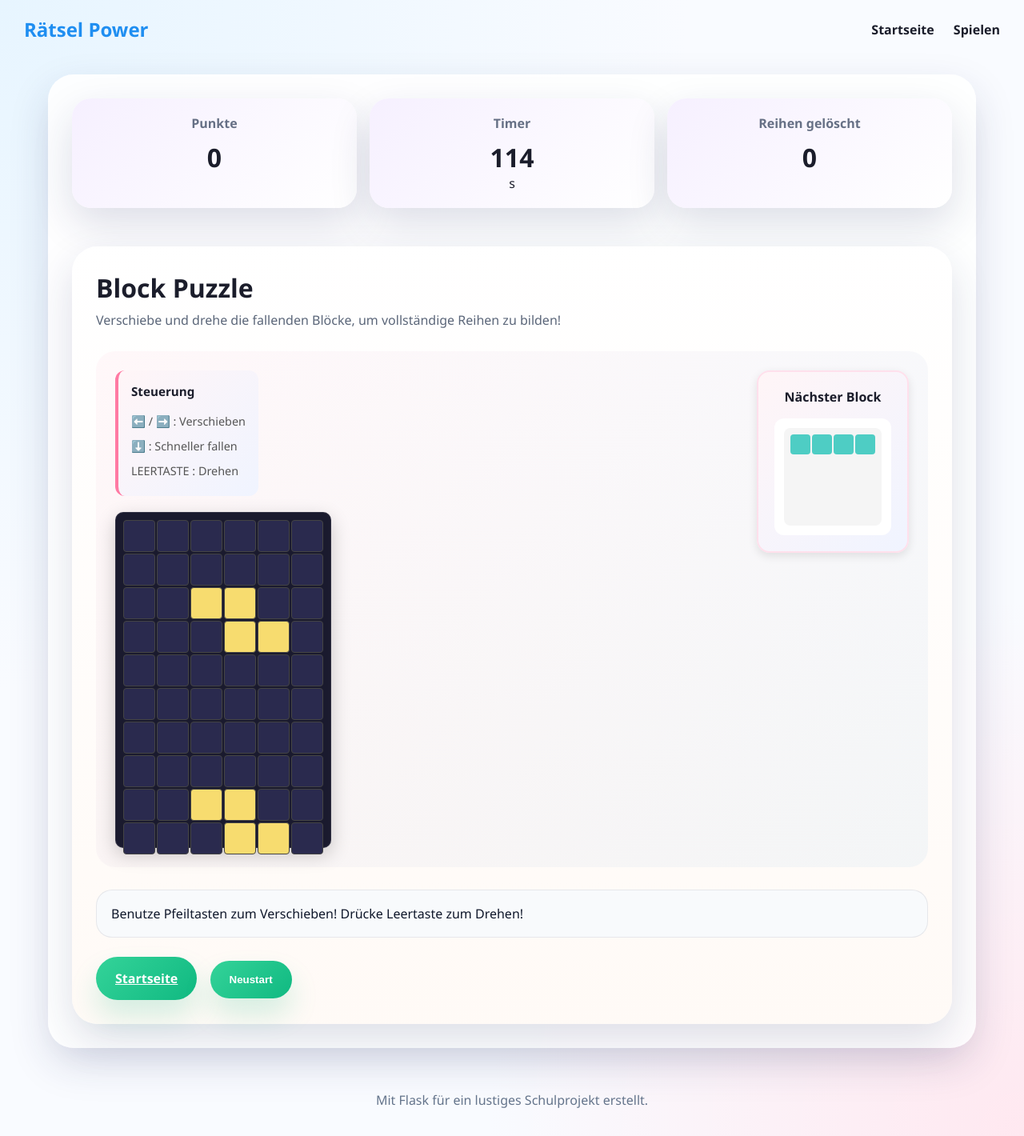
After one commit to Astha31/latest, a Flask app: page /block-puzzle in a window 1280 px wide. The commit adds this page. Shown: the whole page at 80% size. Run offline with Flask 2, Linux system fonts and the light colour scheme.

Commit message:
puzzle game

```diff
--- a/app.py
+++ b/app.py
@@ -20,6 +20,11 @@ def game():
     ]
     return render_template('game.html', puzzles=puzzles)
 
+# Block puzzle game page route: a fun block-shifting puzzle game.
+@app.route('/block-puzzle')
+def block_puzzle():
+    return render_template('block-puzzle.html')
+
 # Run the app when this file is executed directly.
 if __name__ == '__main__':
     app.run(debug=True)
--- a/static/css/style.css
+++ b/static/css/style.css
@@ -284,6 +284,145 @@ main {
   margin-top: 24px;
 }
 
+.action-row a,
+.action-row button {
+  margin-right: 12px;
+}
+
+.button-group {
+  display: flex;
+  gap: 16px;
+  flex-wrap: wrap;
+}
+
+/* Block Puzzle Game Styles */
+.block-game-container {
+  display: grid;
+  grid-template-columns: 1fr auto;
+  gap: 30px;
+  align-items: start;
+  margin: 28px 0;
+  padding: 24px;
+  background: linear-gradient(135deg, rgba(255, 122, 163, 0.05), rgba(31, 142, 221, 0.05));
+  border-radius: 24px;
+}
+
+.game-column {
+  display: flex;
+  flex-direction: column;
+  gap: 20px;
+  align-items: flex-start;
+}
+
+.controls-info {
+  padding: 16px;
+  background: linear-gradient(135deg, #fff5f7, #f0f4ff);
+  border-radius: 12px;
+  border-left: 4px solid var(--primary);
+}
+
+.controls-info h3 {
+  margin: 0 0 12px;
+  font-size: 0.95rem;
+  color: var(--text);
+}
+
+.controls-info ul {
+  margin: 0;
+  padding: 0;
+  list-style: none;
+}
+
+.controls-info li {
+  padding: 6px 0;
+  font-size: 0.9rem;
+  color: #555;
+}
+
+.game-grid {
+  display: grid;
+  gap: 2px;
+  padding: 12px;
+  background: #1a1a2e;
+  border-radius: 12px;
+  width: fit-content;
+  box-shadow: 0 8px 24px rgba(0, 0, 0, 0.2), inset 0 0 0 1px rgba(255,255,255,0.1);
+}
+
+.grid-cell {
+  width: 40px;
+  height: 40px;
+  background-color: #2a2a4e;
+  border: 1px solid #444;
+  border-radius: 4px;
+  transition: all 0.1s ease;
+}
+
+.grid-cell:hover {
+  box-shadow: inset 0 0 8px rgba(255, 255, 255, 0.1);
+}
+
+.next-block-panel {
+  min-width: 140px;
+  padding: 20px;
+  background: linear-gradient(135deg, #fff5f7, #f0f4ff);
+  border-radius: 16px;
+  border: 2px solid #ffe0ec;
+  text-align: center;
+  box-shadow: 0 4px 12px rgba(0, 0, 0, 0.1);
+}
+
+.next-block-panel h3 {
+  margin: 0 0 16px;
+  font-size: 1rem;
+  color: var(--text);
+}
+
+.next-blocks-display {
+  display: flex;
+  justify-content: center;
+  padding: 12px;
+  background: white;
+  border-radius: 12px;
+  min-height: 120px;
+  align-items: center;
+}
+
+.block-preview {
+  display: grid;
+  grid-template-columns: repeat(4, 25px);
+  grid-template-rows: repeat(4, 25px);
+  gap: 2px;
+  background: #f5f5f5;
+  padding: 8px;
+  border-radius: 8px;
+}
+
+.preview-cell {
+  background: #e0e0e0;
+  border-radius: 3px;
+  width: 25px;
+  height: 25px;
+}
+
+@media (max-width: 900px) {
+  .block-game-container {
+    grid-template-columns: 1fr;
+    gap: 20px;
+  }
+
+  .next-block-panel {
+    min-width: auto;
+    width: 100%;
+    max-width: 300px;
+    margin: 0 auto;
+  }
+
+  .next-blocks-display {
+    justify-content: center;
+  }
+}
+
 footer {
   text-align: center;
   padding: 18px 20px;
--- /dev/null
+++ b/static/js/block-puzzle.js
@@ -0,0 +1,373 @@
+// Block Puzzle Game Logic - Tetris-style with falling blocks and shifting mechanics
+// Players move and rotate blocks to form complete rows and clear them
+
+const GRID_WIDTH = 6;
+const GRID_HEIGHT = 10;
+const CELL_SIZE = 40;
+
+// Game state
+let grid = [];
+let score = 0;
+let linesCleared = 0;
+let timer = 120;
+let gameOver = false;
+let intervalId = null;
+let gameLoopId = null;
+let currentBlock = null;
+let nextBlock = null;
+
+// Tetris block shapes (Tetrominoes) - as arrays of [row, col] offsets
+const BLOCK_SHAPES = {
+    I: { shape: [[0, 0], [0, 1], [0, 2], [0, 3]], color: '#4ECDC4' },
+    O: { shape: [[0, 0], [0, 1], [1, 0], [1, 1]], color: '#45B7D1' },
+    T: { shape: [[0, 1], [1, 0], [1, 1], [1, 2]], color: '#FFA07A' },
+    S: { shape: [[0, 1], [0, 2], [1, 0], [1, 1]], color: '#98D8C8' },
+    Z: { shape: [[0, 0], [0, 1], [1, 1], [1, 2]], color: '#F7DC6F' },
+    J: { shape: [[0, 0], [1, 0], [1, 1], [1, 2]], color: '#FF6B6B' },
+    L: { shape: [[0, 2], [1, 0], [1, 1], [1, 2]], color: '#C9ADA7' }
+};
+
+const BLOCK_TYPES = Object.keys(BLOCK_SHAPES);
+
+// DOM elements
+const gameGrid = document.getElementById('game-grid');
+const scoreElement = document.getElementById('score');
+const timerElement = document.getElementById('timer');
+const linesElement = document.getElementById('lines');
+const gameMessage = document.getElementById('game-message');
+const restartButton = document.getElementById('restart-button');
+const nextBlocksDisplay = document.getElementById('next-blocks');
+
+// Initialize the game
+function initGame() {
+    grid = Array(GRID_HEIGHT).fill().map(() => Array(GRID_WIDTH).fill(null));
+    score = 0;
+    linesCleared = 0;
+    timer = 120;
+    gameOver = false;
+
+    spawnNewBlock();
+    renderGrid();
+    updateDisplay();
+    startTimer();
+    startGameLoop();
+    setMessage('Benutze Pfeiltasten zum Verschieben! Drücke Leertaste zum Drehen!');
+}
+
+// Spawn a new falling block
+function spawnNewBlock() {
+    if (nextBlock) {
+        currentBlock = nextBlock;
+    } else {
+        const type = BLOCK_TYPES[Math.floor(Math.random() * BLOCK_TYPES.length)];
+        const blockData = BLOCK_SHAPES[type];
+        currentBlock = {
+            shape: blockData.shape.map(([r, c]) => [r, c]),
+            color: blockData.color,
+            row: 0,
+            col: 2
+        };
+    }
+
+    // Generate next block
+    const nextType = BLOCK_TYPES[Math.floor(Math.random() * BLOCK_TYPES.length)];
+    const nextBlockData = BLOCK_SHAPES[nextType];
+    nextBlock = {
+        shape: nextBlockData.shape.map(([r, c]) => [r, c]),
+        color: nextBlockData.color,
+        row: 0,
+        col: 2
+    };
+
+    renderNextBlock();
+
+    // Check for game over (new block can't spawn)
+    if (!canMoveTo(currentBlock.row, currentBlock.col, currentBlock.shape)) {
+        gameOver = true;
+        endGame();
+    }
+}
+
+// Render the next block preview
+function renderNextBlock() {
+    nextBlocksDisplay.innerHTML = '';
+    const preview = document.createElement('div');
+    preview.className = 'block-preview';
+    preview.style.display = 'grid';
+    preview.style.gridTemplateColumns = 'repeat(4, 25px)';
+    preview.style.gridTemplateRows = 'repeat(4, 25px)';
+    preview.style.gap = '2px';
+
+    // Find bounds of next block shape
+    const allCells = {};
+    nextBlock.shape.forEach(([r, c]) => {
+        allCells[`${r},${c}`] = true;
+    });
+
+    for (let r = 0; r < 4; r++) {
+        for (let c = 0; c < 4; c++) {
+            const cell = document.createElement('div');
+            cell.style.width = '25px';
+            cell.style.height = '25px';
+            cell.style.gridColumn = c + 1;
+            cell.style.gridRow = r + 1;
+            if (allCells[`${r},${c}`]) {
+                cell.style.backgroundColor = nextBlock.color;
+                cell.style.borderRadius = '4px';
+            }
+            preview.appendChild(cell);
+        }
+    }
+
+    nextBlocksDisplay.appendChild(preview);
+}
+
+// Check if block can move to a position
+function canMoveTo(row, col, shape) {
+    for (let [r, c] of shape) {
+        const newRow = row + r;
+        const newCol = col + c;
+
+        if (newCol < 0 || newCol >= GRID_WIDTH || newRow >= GRID_HEIGHT) {
+            return false;
+        }
+
+        if (newRow >= 0 && grid[newRow][newCol] !== null) {
+            return false;
+        }
+    }
+    return true;
+}
+
+// Render the game grid
+function renderGrid() {
+    gameGrid.innerHTML = '';
+    gameGrid.style.display = 'grid';
+    gameGrid.style.gridTemplateColumns = `repeat(${GRID_WIDTH}, ${CELL_SIZE}px)`;
+    gameGrid.style.gap = '2px';
+    gameGrid.style.padding = '10px';
+    gameGrid.style.backgroundColor = '#1a1a2e';
+    gameGrid.style.borderRadius = '10px';
+    gameGrid.style.width = 'fit-content';
+    gameGrid.style.height = `${GRID_HEIGHT * (CELL_SIZE + 2)}px`;
+
+    for (let row = 0; row < GRID_HEIGHT; row++) {
+        for (let col = 0; col < GRID_WIDTH; col++) {
+            const cell = document.createElement('div');
+            cell.className = 'grid-cell';
+            cell.style.width = CELL_SIZE + 'px';
+            cell.style.height = CELL_SIZE + 'px';
+            cell.style.backgroundColor = '#2a2a4e';
+            cell.style.border = '1px solid #444';
+            cell.style.borderRadius = '4px';
+            cell.style.transition = 'background-color 0.1s';
+
+            // Draw static blocks
+            if (grid[row][col]) {
+                cell.style.backgroundColor = grid[row][col];
+                cell.style.boxShadow = `inset 0 0 0 1px ${grid[row][col]}`;
+            }
+
+            // Draw falling block
+            if (currentBlock) {
+                for (let [r, c] of currentBlock.shape) {
+                    if (currentBlock.row + r === row && currentBlock.col + c === col) {
+                        cell.style.backgroundColor = currentBlock.color;
+                        cell.style.boxShadow = `inset 0 0 0 1px ${currentBlock.color}`;
+                    }
+                }
+            }
+
+            gameGrid.appendChild(cell);
+        }
+    }
+}
+
+// Move block left
+function moveLeft() {
+    if (!gameOver && currentBlock && canMoveTo(currentBlock.row, currentBlock.col - 1, currentBlock.shape)) {
+        currentBlock.col -= 1;
+        renderGrid();
+    }
+}
+
+// Move block right
+function moveRight() {
+    if (!gameOver && currentBlock && canMoveTo(currentBlock.row, currentBlock.col + 1, currentBlock.shape)) {
+        currentBlock.col += 1;
+        renderGrid();
+    }
+}
+
+// Drop block down by one row
+function moveDown() {
+    if (!gameOver && currentBlock) {
+        if (canMoveTo(currentBlock.row + 1, currentBlock.col, currentBlock.shape)) {
+            currentBlock.row += 1;
+            renderGrid();
+        } else {
+            // Block can't move down, place it
+            placeBlock();
+        }
+    }
+}
+
+// Rotate block
+function rotateBlock() {
+    if (!gameOver || !currentBlock) return;
+
+    // Rotate 90 degrees clockwise
+    const rotated = currentBlock.shape.map(([r, c]) => [c, -r]);
+
+    // Normalize to start from (0,0)
+    const minRow = Math.min(...rotated.map(([r]) => r));
+    const minCol = Math.min(...rotated.map(([, c]) => c));
+    const normalized = rotated.map(([r, c]) => [r - minRow, c - minCol]);
+
+    // Try to rotate, with wall kicks
+    if (canMoveTo(currentBlock.row, currentBlock.col, normalized)) {
+        currentBlock.shape = normalized;
+        renderGrid();
+    }
+}
+
+// Place current block permanently
+function placeBlock() {
+    if (!currentBlock) return;
+
+    // Add block to grid
+    for (let [r, c] of currentBlock.shape) {
+        const row = currentBlock.row + r;
+        const col = currentBlock.col + c;
+        if (row >= 0) {
+            grid[row][col] = currentBlock.color;
+        }
+    }
+
+    // Check for complete lines
+    const clearedLines = checkAndClearLines();
+    if (clearedLines > 0) {
+        linesCleared += clearedLines;
+        score += clearedLines * 10;
+        setMessage(`Toll! ${clearedLines} Reihe(n) gelöscht! +${clearedLines * 10} Punkte!`);
+    }
+
+    // Spawn new block
+    currentBlock = null;
+    spawnNewBlock();
+    updateDisplay();
+}
+
+// Check for complete rows and clear them
+function checkAndClearLines() {
+    let clearedCount = 0;
+
+    for (let row = GRID_HEIGHT - 1; row >= 0; row--) {
+        if (grid[row].every(cell => cell !== null)) {
+            // Remove this row
+            grid.splice(row, 1);
+            // Add empty row at top
+            grid.unshift(Array(GRID_WIDTH).fill(null));
+            clearedCount++;
+            row++; // Check this row again
+        }
+    }
+
+    return clearedCount;
+}
+
+// Update the display
+function updateDisplay() {
+    scoreElement.textContent = score;
+    timerElement.textContent = timer;
+    linesElement.textContent = linesCleared;
+}
+
+// Set a message for the player
+function setMessage(text) {
+    gameMessage.textContent = text;
+}
+
+// Start the countdown timer
+function startTimer() {
+    if (intervalId) {
+        clearInterval(intervalId);
+    }
+
+    intervalId = setInterval(() => {
+        if (gameOver) {
+            clearInterval(intervalId);
+            return;
+        }
+
+        timer -= 1;
+        updateDisplay();
+
+        if (timer <= 0) {
+            timer = 0;
+            updateDisplay();
+            endGame();
+        }
+    }, 1000);
+}
+
+// Start the game loop (blocks fall automatically)
+function startGameLoop() {
+    if (gameLoopId) {
+        clearInterval(gameLoopId);
+    }
+
+    gameLoopId = setInterval(() => {
+        if (!gameOver && currentBlock) {
+            moveDown();
+        }
+    }, 600); // Blocks fall every 600ms
+}
+
+// End the game
+function endGame() {
+    gameOver = true;
+    clearInterval(intervalId);
+    clearInterval(gameLoopId);
+    setMessage(`Spielende! Finale Punktzahl: ${score} | Gelöschte Reihen: ${linesCleared}`);
+}
+
+// Reset the game
+function resetGame() {
+    if (intervalId) clearInterval(intervalId);
+    if (gameLoopId) clearInterval(gameLoopId);
+    initGame();
+}
+
+// Keyboard controls
+function handleKeyPress(e) {
+    if (gameOver) return;
+
+    switch(e.key) {
+        case 'ArrowLeft':
+            e.preventDefault();
+            moveLeft();
+            break;
+        case 'ArrowRight':
+            e.preventDefault();
+            moveRight();
+            break;
+        case 'ArrowDown':
+            e.preventDefault();
+            moveDown();
+            break;
+        case ' ':
+            e.preventDefault();
+            rotateBlock();
+            break;
+    }
+}
+
+// Event listeners
+restartButton.addEventListener('click', resetGame);
+document.addEventListener('keydown', handleKeyPress);
+
+// Initialize when the page loads
+window.addEventListener('DOMContentLoaded', () => {
+    initGame();
+});
--- /dev/null
+++ b/templates/block-puzzle.html
@@ -0,0 +1,60 @@
+{% extends 'base.html' %}
+
+{% block content %}
+<section class="game-shell">
+    <div class="score-panel">
+        <div class="status-box">
+            <h2>Punkte</h2>
+            <span id="score">0</span>
+        </div>
+        <div class="status-box">
+            <h2>Timer</h2>
+            <span id="timer">120</span>s
+        </div>
+        <div class="status-box">
+            <h2>Reihen gelöscht</h2>
+            <span id="lines">0</span>
+        </div>
+    </div>
+
+    <div class="puzzle-card">
+        <div class="puzzle-header">
+            <h1>Block Puzzle</h1>
+            <p>Verschiebe und drehe die fallenden Blöcke, um vollständige Reihen zu bilden!</p>
+        </div>
+
+        <div class="block-game-container">
+            <div class="game-column">
+                <div class="controls-info">
+                    <h3>Steuerung</h3>
+                    <ul>
+                        <li>⬅️ / ➡️ : Verschieben</li>
+                        <li>⬇️ : Schneller fallen</li>
+                        <li>LEERTASTE : Drehen</li>
+                    </ul>
+                </div>
+
+                <div class="game-grid" id="game-grid">
+                    <!-- Grid cells will be generated by JavaScript -->
+                </div>
+            </div>
+
+            <div class="next-block-panel">
+                <h3>Nächster Block</h3>
+                <div id="next-blocks" class="next-blocks-display">
+                    <!-- Next block will be displayed here -->
+                </div>
+            </div>
+        </div>
+
+        <div class="game-message" id="game-message">Benutze Pfeiltasten zum Verschieben! Drücke Leertaste zum Drehen!</div>
+
+        <div class="action-row">
+            <a class="button secondary" href="/">Startseite</a>
+            <button class="button secondary" id="restart-button">Neustart</button>
+        </div>
+    </div>
+</section>
+
+<script src="{{ url_for('static', filename='js/block-puzzle.js') }}"></script>
+{% endblock %}
```
Also changed, not shown: templates/index.html (+5 -2 lines).
